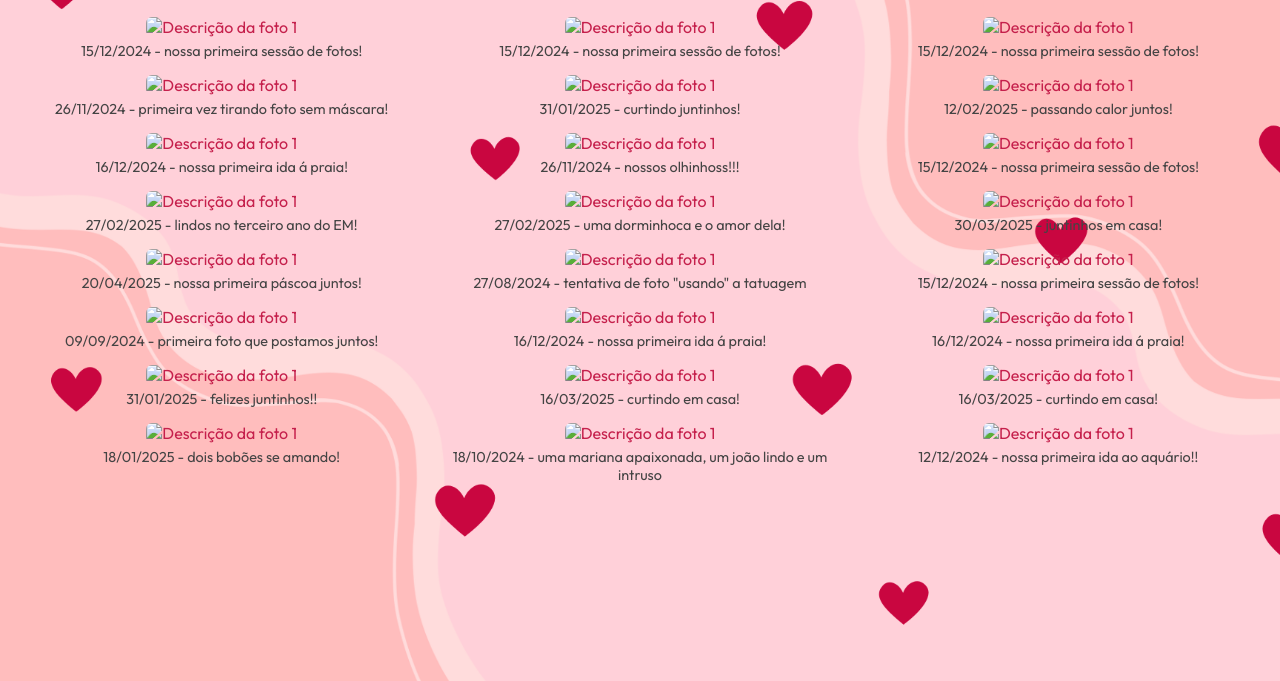
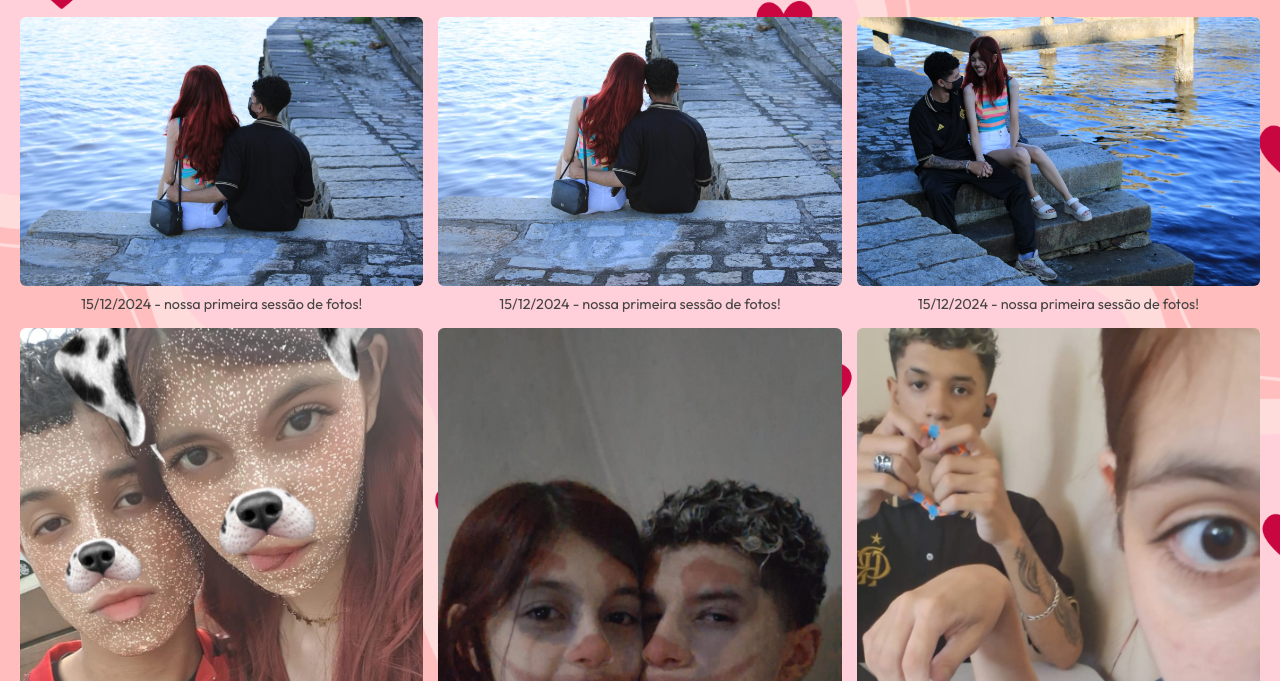
Before and after one commit to marianapietrosk/presente-do-jv, a plain HTML site: page galeria.html in a window 1280 px wide. Shown: the part 119-800 px from the top of the page. Drawn offline with Linux system fonts and the light colour scheme.

Commit message:
Add files via upload

```diff
--- a/css/estilo.css
+++ b/css/estilo.css
@@ -37,7 +37,7 @@ h2{
 }
 
 .grid-container {
-    margin-top: -100px;
+    margin-top: -200px;
     display: flex;
     gap: 20px;
     flex-wrap: wrap;
--- a/galeria.html
+++ b/galeria.html
@@ -22,99 +22,99 @@
   <h1>Galeria</h1>
   <div class="galeria">
     <figure>
-      <img src="./galeria/joao e mari/1ea07e06-2693-4148-8c93-e60c2a34ae49.jpeg" alt="Descrição da foto 1">
+      <img src="./galeria/1ea07e06-2693-4148-8c93-e60c2a34ae49.jpeg" alt="Descrição da foto 1">
         <figcaption>15/12/2024 - nossa primeira sessão de fotos!</figcaption>
     </figure>
     <figure>
-      <img src="./galeria/joao e mari/0fafb408-dcb1-4686-bcd4-d80e0df0aef9.jpeg" alt="Descrição da foto 1">
+      <img src="./galeria/0fafb408-dcb1-4686-bcd4-d80e0df0aef9.jpeg" alt="Descrição da foto 1">
         <figcaption>15/12/2024 - nossa primeira sessão de fotos!</figcaption>
     </figure>
     <figure>
-      <img src="./galeria/joao e mari/96cac1ac-6e35-4204-bac0-41c1f04e9d97.jpeg" alt="Descrição da foto 1">
+      <img src="./galeria/96cac1ac-6e35-4204-bac0-41c1f04e9d97.jpeg" alt="Descrição da foto 1">
         <figcaption>15/12/2024 - nossa primeira sessão de fotos!</figcaption>
     </figure>
     <figure>
-      <img src="./galeria/joao e mari/9f6e3b12-b102-4784-97ab-ec01bf7ae82f.jpeg" alt="Descrição da foto 1">
+      <img src="./galeria/9f6e3b12-b102-4784-97ab-ec01bf7ae82f.jpeg" alt="Descrição da foto 1">
         <figcaption>26/11/2024 - primeira vez tirando foto sem máscara!</figcaption>
     </figure>
     <figure>
-      <img src="./galeria/joao e mari/38dbd4ff-91fa-409d-90f7-212efeb8d87b.jpeg" alt="Descrição da foto 1">
+      <img src="./galeria/38dbd4ff-91fa-409d-90f7-212efeb8d87b.jpeg" alt="Descrição da foto 1">
         <figcaption>31/01/2025 - curtindo juntinhos!</figcaption>
     </figure>
     <figure>
-      <img src="./galeria/joao e mari/61c93e41-a02d-447e-add7-42a6b396e987.jpeg" alt="Descrição da foto 1">
+      <img src="./galeria/61c93e41-a02d-447e-add7-42a6b396e987.jpeg" alt="Descrição da foto 1">
         <figcaption>12/02/2025 - passando calor juntos!</figcaption>
     </figure>
     <figure>
-      <img src="./galeria/joao e mari/013f4695-71de-42b1-a102-e0fbd6b103fb.jpeg" alt="Descrição da foto 1">
+      <img src="./galeria/013f4695-71de-42b1-a102-e0fbd6b103fb.jpeg" alt="Descrição da foto 1">
         <figcaption>16/12/2024 - nossa primeira ida á praia!</figcaption>
     </figure>
     <figure>
-      <img src="./galeria/joao e mari/25d44d3d-0554-44fb-9817-4c91804311c4.jpeg" alt="Descrição da foto 1">
+      <img src="./galeria/25d44d3d-0554-44fb-9817-4c91804311c4.jpeg" alt="Descrição da foto 1">
         <figcaption>26/11/2024 - nossos olhinhoss!!!</figcaption>
     </figure>
     <figure>
-      <img src="./galeria/joao e mari/04692ab2-17bd-4afa-ba17-eba969e6f989.jpeg" alt="Descrição da foto 1">
+      <img src="./galeria/04692ab2-17bd-4afa-ba17-eba969e6f989.jpeg" alt="Descrição da foto 1">
         <figcaption>15/12/2024 - nossa primeira sessão de fotos!</figcaption>
     </figure>
     <figure>
-      <img src="./galeria/joao e mari/c87f339b-f278-4f7b-a39b-a937ac7bb86b.jpeg" alt="Descrição da foto 1">
+      <img src="./galeria/c87f339b-f278-4f7b-a39b-a937ac7bb86b.jpeg" alt="Descrição da foto 1">
         <figcaption>27/02/2025 - lindos  no terceiro ano do EM!</figcaption>
     </figure>
     <figure>
-      <img src="./galeria/joao e mari/a5abf950-b889-40b9-b029-2e3e4258d0f7.jpeg" alt="Descrição da foto 1">
+      <img src="./galeria/a5abf950-b889-40b9-b029-2e3e4258d0f7.jpeg" alt="Descrição da foto 1">
         <figcaption>27/02/2025 - uma dorminhoca e o amor dela!</figcaption>
     </figure>
     <figure>
-      <img src="./galeria/joao e mari/424081a7-239b-412c-a72e-009322467645.jpeg" alt="Descrição da foto 1">
+      <img src="./galeria/424081a7-239b-412c-a72e-009322467645.jpeg" alt="Descrição da foto 1">
         <figcaption>30/03/2025 - juntinhos em casa!</figcaption>
     </figure>
     <figure>
-      <img src="./galeria/joao e mari/b4f0e50d-226d-4ffc-9953-7dbeceb23217.jpeg" alt="Descrição da foto 1">
+      <img src="./galeria/b4f0e50d-226d-4ffc-9953-7dbeceb23217.jpeg" alt="Descrição da foto 1">
         <figcaption>20/04/2025 - nossa primeira páscoa juntos!</figcaption>
     </figure>
     <figure>
-      <img src="./galeria/joao e mari/30103f28-f9d5-4b8b-ab8c-4939c2492bb4.jpeg" alt="Descrição da foto 1">
+      <img src="./galeria/30103f28-f9d5-4b8b-ab8c-4939c2492bb4.jpeg" alt="Descrição da foto 1">
         <figcaption>27/08/2024 - tentativa de foto "usando" a tatuagem</figcaption>
     </figure>
     <figure>
-      <img src="./galeria/joao e mari/42069f18-3acf-4087-9fb8-446e89b822ec.jpeg" alt="Descrição da foto 1">
+      <img src="./galeria/42069f18-3acf-4087-9fb8-446e89b822ec.jpeg" alt="Descrição da foto 1">
         <figcaption>15/12/2024 - nossa primeira sessão de fotos!</figcaption>
     </figure>
     <figure>
-      <img src="./galeria/joao e mari/6822231b-cc7e-4226-bd04-cacb305cd91e.jpeg" alt="Descrição da foto 1">
+      <img src="./galeria/6822231b-cc7e-4226-bd04-cacb305cd91e.jpeg" alt="Descrição da foto 1">
         <figcaption>09/09/2024 - primeira foto que postamos juntos!</figcaption>
     </figure>
     <figure>
-      <img src="./galeria/joao e mari/82472762-de9f-4706-8667-945546f6303c.jpeg" alt="Descrição da foto 1">
+      <img src="./galeria/82472762-de9f-4706-8667-945546f6303c.jpeg" alt="Descrição da foto 1">
         <figcaption>16/12/2024 - nossa primeira ida á praia!</figcaption>
     </figure>
     <figure>
-      <img src="./galeria/joao e mari/cb316108-71eb-4707-9b1f-19591a4d8b96.jpeg" alt="Descrição da foto 1">
+      <img src="./galeria/cb316108-71eb-4707-9b1f-19591a4d8b96.jpeg" alt="Descrição da foto 1">
         <figcaption>16/12/2024 - nossa primeira ida á praia!</figcaption>
     </figure>
     <figure>
-      <img src="./galeria/joao e mari/e8f07061-d642-4910-87c0-1e09ffc400a4.jpeg" alt="Descrição da foto 1">
+      <img src="./galeria/e8f07061-d642-4910-87c0-1e09ffc400a4.jpeg" alt="Descrição da foto 1">
         <figcaption>31/01/2025 - felizes juntinhos!!</figcaption>
     </figure>
     <figure>
-      <img src="./galeria/joao e mari/joao e mari.jpeg" alt="Descrição da foto 1">
+      <img src="./galeria/joao e mari.jpeg" alt="Descrição da foto 1">
         <figcaption>16/03/2025 - curtindo em casa!</figcaption>
     </figure>
     <figure>
-      <img src="./galeria/joao e mari/joao e mari2.jpeg" alt="Descrição da foto 1">
+      <img src="./galeria/joao e mari2.jpeg" alt="Descrição da foto 1">
         <figcaption>16/03/2025 - curtindo em casa!</figcaption>
     </figure>
     <figure>
-      <img src="./galeria/joao e mari/c857b95e-39d4-4dcd-93cc-5b23f90f8afb.jpeg" alt="Descrição da foto 1">
+      <img src="./galeria/c857b95e-39d4-4dcd-93cc-5b23f90f8afb.jpeg" alt="Descrição da foto 1">
         <figcaption>18/01/2025 - dois bobões se amando!</figcaption>
       </figure>
       <figure>
-        <img src="./galeria/joao e mari/a51ef827-11d9-4279-a839-17339eea5c71.jpeg" alt="Descrição da foto 1">
+        <img src="./galeria/a51ef827-11d9-4279-a839-17339eea5c71.jpeg" alt="Descrição da foto 1">
           <figcaption>18/10/2024 - uma mariana apaixonada, um joão lindo e um intruso</figcaption>
       </figure>
       <figure>
-        <img src="./galeria/joao e mari/dc72372c-c72f-4afb-b6c8-b1793d32de26.jpeg" alt="Descrição da foto 1">
+        <img src="./galeria/dc72372c-c72f-4afb-b6c8-b1793d32de26.jpeg" alt="Descrição da foto 1">
           <figcaption>12/12/2024 - nossa primeira ida ao aquário!!</figcaption>
       </figure>
   </div>
```
Also changed, not shown: os-erros.html (+3 -3 lines).
